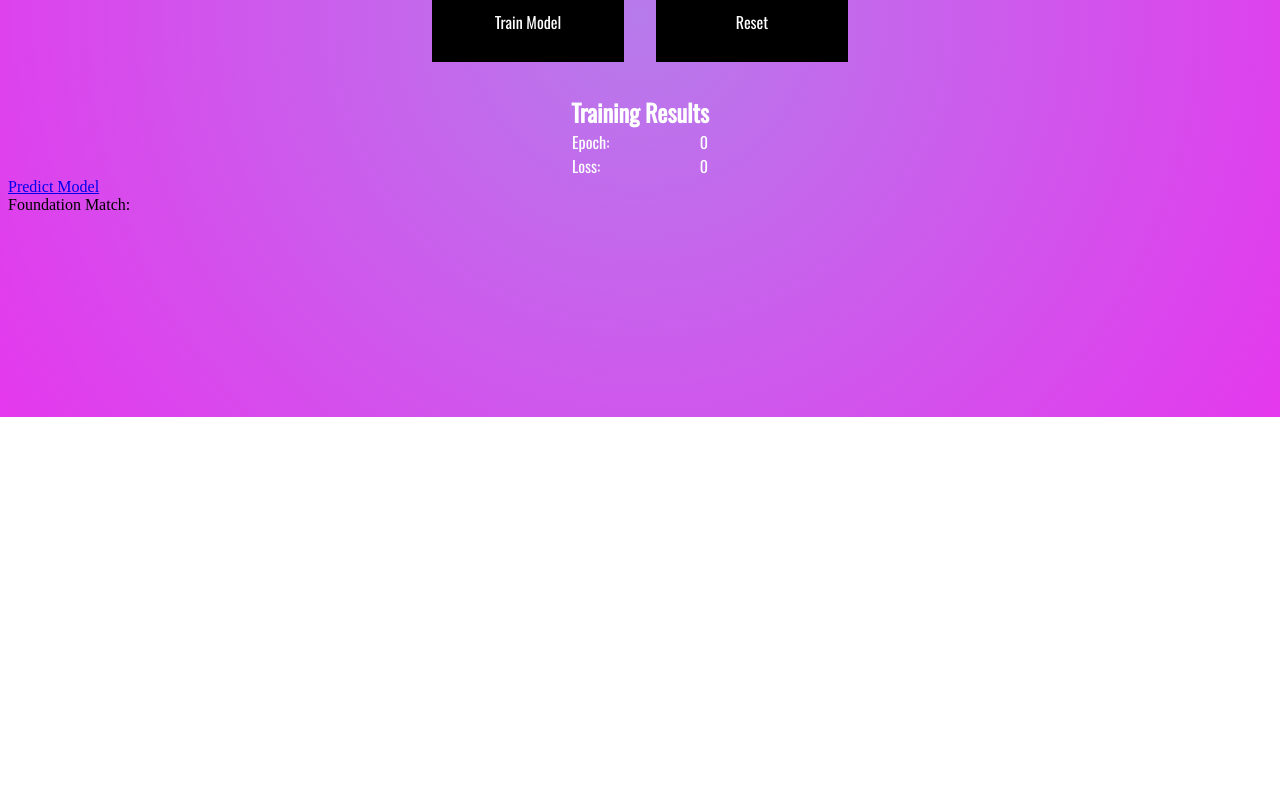
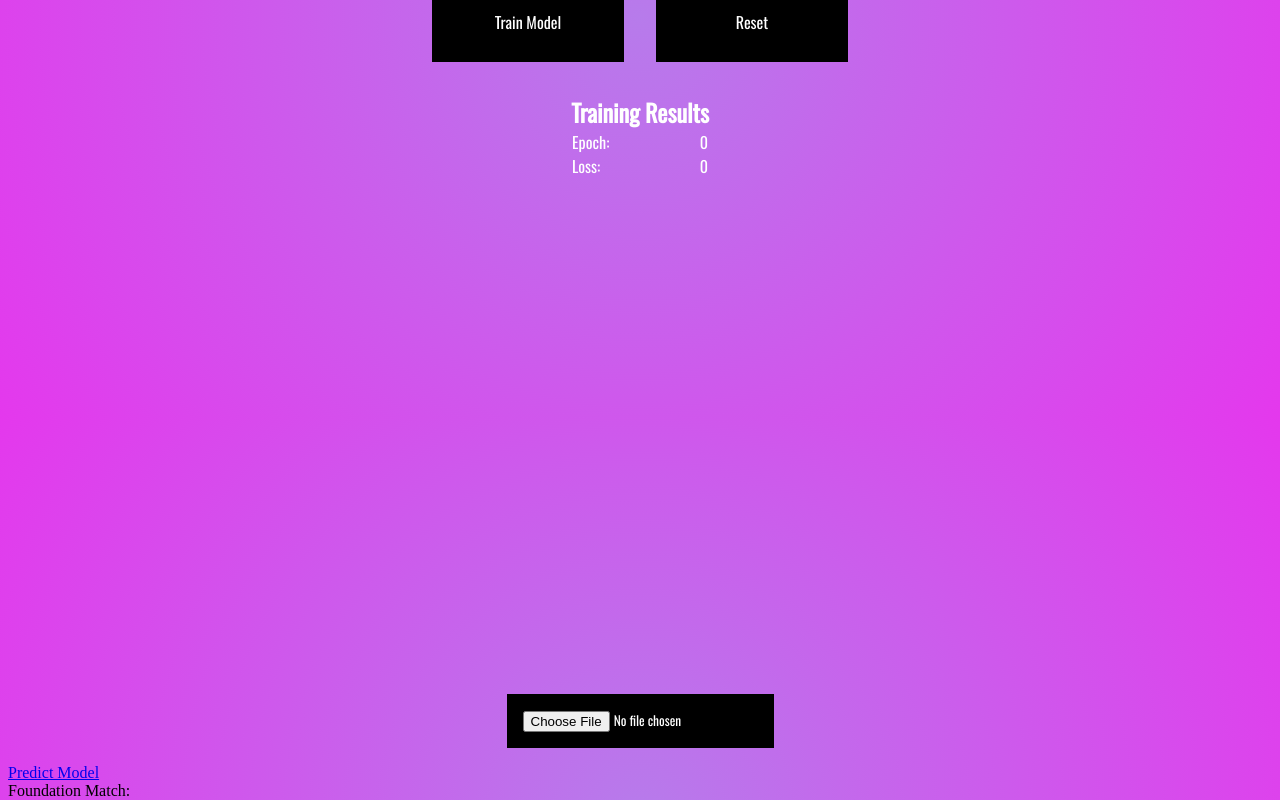
Before and after one commit to KaylaKremer/TensorShade, a React (Vite) app: page / in a window 1280 px wide. Shown: the part 383-1183 px from the top of the page. Before the commit the page ends 800 px from the top, so only its background shows below. Built offline with nearby package versions, Linux system fonts and the light colour scheme.

Commit message:
Create Upload component to upload image from file and render into canvas; Improve model inputs

```diff
--- a/App.js
+++ b/App.js
@@ -1,7 +1,7 @@
 import React, {Component} from 'react';
 import ReactDOM from 'react-dom';
+import Header from './components/Header';
 import TrainModel from './components/TrainModel';
-import Header from './components/Header';
 import "babel-polyfill";
 import "./scss/app.scss";
 
--- a/components/TrainModel.js
+++ b/components/TrainModel.js
@@ -1,7 +1,7 @@
 import React, {Component} from 'react';
 import shadesData from '../data/shades.json';
 import * as tf from '@tensorflow/tfjs';
-import "babel-polyfill";
+import Upload from './Upload';
 import "../scss/train-model.scss";
 
 let model;
@@ -91,7 +91,7 @@ class TrainModel extends Component {
     // inputShape: How many input values (3 because there are 3 RGB values for each shade color)
     // activation: Sigmoid function squashes the resulting values to be between a range of 0 to 1, which is best for a probability distribution.
     const hiddenLayer = tf.layers.dense({
-      units: units,
+      units: parseInt(units),
       inputShape: [3],
       activation: 'sigmoid'
     });
@@ -110,7 +110,7 @@ class TrainModel extends Component {
     model.add(outputLayer);
 
     // Create optimizer with stocastic gradient descent to minimize the loss with learning rate of 0.25
-    const optimizer = tf.train.sgd(learningRate);
+    const optimizer = tf.train.sgd(parseInt(learningRate));
 
     // Compile the model with the optimizer created above to reduce the loss.
     // Use loss function of categoricalCrossentropy, which is best for comparing two probability distributions
@@ -125,8 +125,8 @@ class TrainModel extends Component {
     // shuffle: Shuffles data at each epoch so it's not in the same order
     // validationSplit: Saves some of the training data to be used as validation data (0.1 = 10%)
     const options = {
-      epochs: epochs,
-      batchSize: batchSize,
+      epochs: parseInt(epochs),
+      batchSize: parseInt(batchSize),
       shuffle: true,
       validationSplit: 0.1,
       callbacks: {
@@ -161,11 +161,34 @@ class TrainModel extends Component {
     });
   }
 
-  updateValues = evt => {
-    this.setState(
-    {[evt.target.name] : evt.target.value
-    });
+  updateValue = evt => {
+      const defaults = {
+        loading: false,
+        currentEpoch: 0,
+        lossResult: 0.000,
+        epochs: 10,
+        batchSize: 32,
+        units: 20,
+        learningRate: 0.25
+      };
+      if (evt.target.value !== '' || parseFloat(evt.target.value) > 0){
+        this.setState({
+          [evt.target.name] : parseFloat(evt.target.value)
+        });
+      } else {
+        this.setState({
+          [evt.target.name] : defaults[evt.target.name]
+        });
+      }
   };
+
+  getValue = evt => {
+    evt.target.value = this.state[evt.target.name];
+  }
+
+  clearValue = evt => {
+    evt.target.value = '';
+  }
 
   predictModel = () => {
     let r = 75;
@@ -193,19 +216,19 @@ class TrainModel extends Component {
       <div className="training-inputs">
         <div className="input-container">
           <label className="label" htmlFor="epochs">Epochs</label>
-          <input type="text" name="epochs" className="input" id="epochs" value={epochs} onChange={evt => this.updateValues(evt)}></input>
+          <input type="text" name="epochs" className="input" id="epochs" value={epochs} onFocus={evt => this.clearValue(evt)} onBlur={evt => this.getValue(evt)} onChange={evt => this.updateValue(evt)}></input>
         </div>
         <div className="input-container">
           <label className="label" htmlFor="units">Units</label>
-          <input type="text" name="units" className="input" id="units" value={units} onChange={evt => this.updateValues(evt)}></input>
+          <input type="text" name="units" className="input" id="units" value={units} onFocus={evt => this.clearValue(evt)} onBlur={evt => this.getValue(evt)} onChange={evt => this.updateValue(evt)}></input>
         </div>
         <div className="input-container">
           <label className="label" htmlFor="batch-size">Batch Size</label>
-          <input type="text" name="batch-size" className="input" id="batch-size" value={batchSize} onChange={evt => this.updateValues(evt)}></input>
+          <input type="text" name="batchSize" className="input" id="batch-size" value={batchSize} onFocus={evt => this.clearValue(evt)} onBlur={evt => this.getValue(evt)} onChange={evt => this.updateValue(evt)}></input>
         </div>
         <div className="input-container">
           <label className="label" htmlFor="learning-rate">Learning Rate</label>
-          <input type="text" name="learning-rate" className="input" id="learning-rate" value={learningRate} onChange={evt => this.updateValues(evt)}></input>
+          <input type="text" name="learningRate" className="input" id="learning-rate" value={learningRate} onFocus={evt => this.clearValue(evt)} onBlur={evt => this.getValue(evt)} onChange={evt => this.updateValue(evt)}></input>
         </div>
       </div>
       <div className="training-model">
@@ -232,9 +255,16 @@ class TrainModel extends Component {
       </div>
         <div className="training-results">
           <h2>Training Results</h2>
-          <div className="epoch"><span>Epoch:</span> <span>{currentEpoch}</span></div>
-          <div className="loss"><span>Loss:</span> <span>{lossResult}</span></div>
+          <div className="epoch">
+            <span>Epoch:</span>
+            <span>{currentEpoch}</span>
+          </div>
+          <div className="loss">
+            <span>Loss:</span>
+            <span>{lossResult}</span>
+          </div>
         </div>
+        <Upload />
         <div className="predict-model">
           <a className={`button ${loading ? 'disabled' : ''}`} href="#" onClick={() => this.predictModel()}>
             {loading ?
@@ -246,7 +276,10 @@ class TrainModel extends Component {
             : 'Predict Model'
             }
           </a>
-          <div className="prediction-results"><span>Foundation Match:</span><span>{foundation}</span></div>
+          <div className="prediction-results">
+            <span>Foundation Match:</span>
+            <span>{foundation}</span>
+          </div>
         </div>
       </div>
     );
--- /dev/null
+++ b/components/Upload.js
@@ -0,0 +1,35 @@
+import React, {Component} from 'react';
+import '../scss/upload.scss';
+
+class Upload extends Component {
+
+    canvas = React.createRef();
+
+    uploadImage = evt => {
+        const reader = new FileReader();
+        reader.onload = evt => {
+            const img = new Image();
+            const canvas = this.canvas;
+            const ctx = canvas.current.getContext('2d');
+            img.onload = () => {
+                canvas.current.width = img.width;
+                canvas.current.height = img.height;
+                ctx.drawImage(img, 0,0);
+            }
+            img.onerror = err => console.error("Error: ", err);
+            img.src = evt.target.result;
+        }
+        reader.readAsDataURL(evt.target.files[0]);
+    }
+
+    render() {
+        return (
+            <div className="upload">
+                <canvas width={500} height={500} ref={this.canvas} className="upload-canvas"></canvas>
+                <input type="file" className="upload-button" onChange={evt => this.uploadImage(evt)} />
+            </div>
+        );
+    }
+}
+
+export default Upload;
--- /dev/null
+++ b/scss/upload.scss
@@ -0,0 +1,30 @@
+.upload {
+    display: flex;
+    justify-content: center;
+    align-items: center;
+    flex-flow: column;
+    .upload-canvas {
+        width: 500px;
+        height: 500px;
+        fill: #000;
+    }
+    .upload-button {
+        color: #fff;
+        background-color: #000;
+        font-family: 'Oswald', sans-serif;
+        padding: 1rem;
+        text-decoration: none;
+        margin: 1rem;
+        &:hover {
+            text-decoration: underline;
+            cursor: pointer;
+        }
+        &.disabled {
+            background-color: #888;
+        }
+        &.disabled:hover {
+            text-decoration: none;
+            cursor: not-allowed;
+        }
+    }
+}
```
